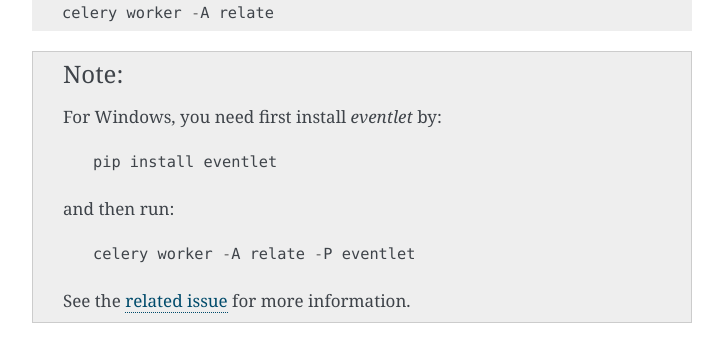
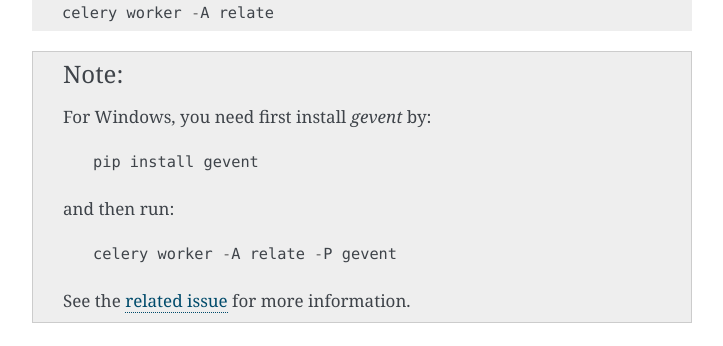
Before and after one commit to inducer/relate, a Sphinx documentation site: the page built from doc/misc.rst, in a window 1280 px wide and 900 px high, scrolled down 1239 px. Shown: the part 155-501 px from the top of the window, without its empty margins (388-1111 px from the left). Built offline with Sphinx 7.4.7, drawn with Linux system fonts in a browser that asks for light colours.

Commit message:
Bump celery from 4.2.1 to >4.3.0

```diff
--- a/doc/misc.rst
+++ b/doc/misc.rst
@@ -61,15 +61,15 @@ those long-running tasks. Start a worker by running::
 
 .. note::
 
-    For Windows, you need first install `eventlet` by::
+    For Windows, you need first install `gevent` by::
 
-        pip install eventlet
+        pip install gevent
 
     and then run::
 
-        celery worker -A relate -P eventlet
+        celery worker -A relate -P gevent
 
-    See the `related issue <https://github.com/celery/celery/issues/4178>`_ for more information.
+    See the `related issue <https://stackoverflow.com/a/47331438/3437454>`_ for more information.
 
 To make this work, you also need a message broker running. This uses the
 setting ``CELERY_BROKER_URL`` in ``local_settings.py`` and defaults to
--- a/pyproject.toml
+++ b/pyproject.toml
@@ -76,8 +76,8 @@ future = "^0.18.2"
 attrs = ">=19"
 python-memcached = "^1.59"
 # A task queue, used to execute long-running tasks
-celery = "4.2.1"
-kombu = "4.2.2-post1"
+celery = ">=4.3.0"
+kombu = "*"
 django-celery-results = "1.0.1"
 # For searchable select widgets
 django_select2 = ">=7.4.2,<8"
```
Also changed, not shown: 1 other file.
